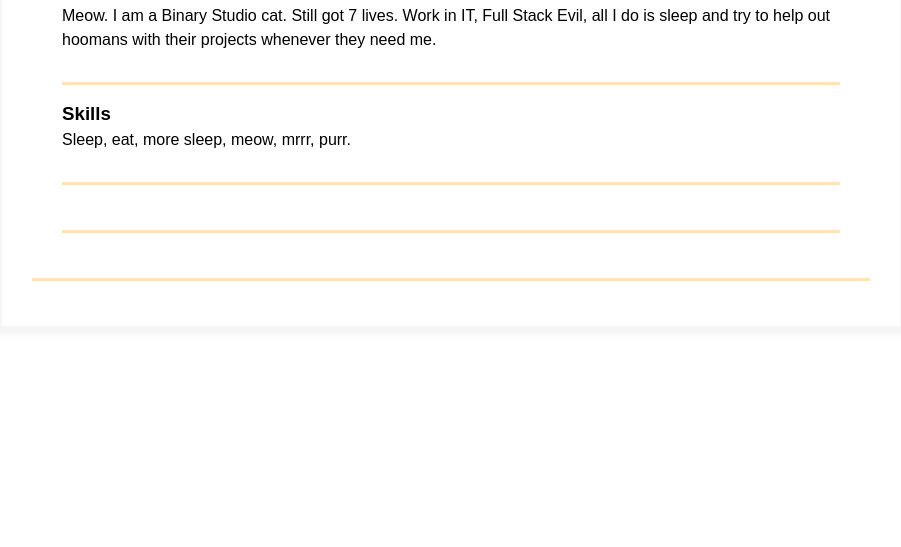
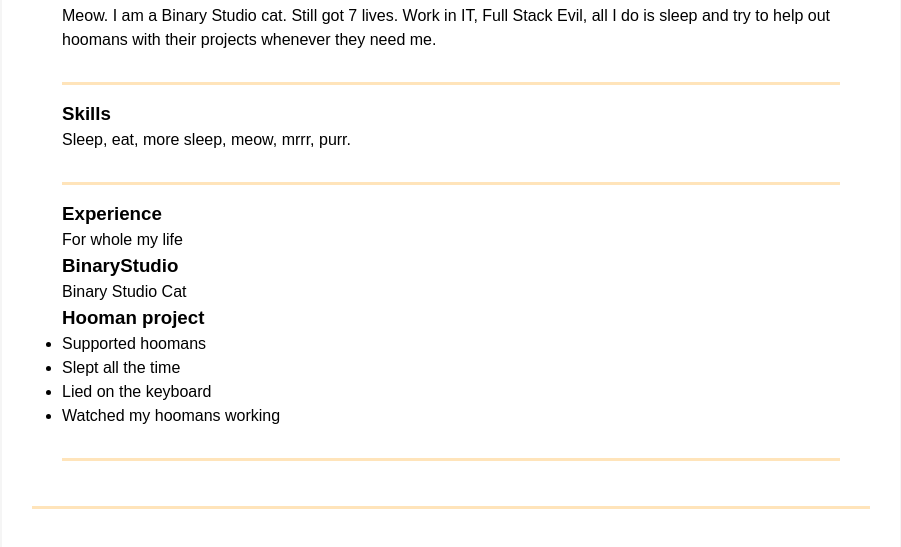
Before and after one commit to YurchykD/homepage, a plain HTML site: page index.html in a window 1280 px wide. Shown: the part 513-1060 px from the top of the page, without its empty margins (189-1090 px from the left). Before the commit the page ends 890 px from the top, so only its background shows below. Drawn offline with Linux system fonts and the light colour scheme.

Commit message:
Experience is added

```diff
--- a/index.html
+++ b/index.html
@@ -1,11 +1,13 @@
 <!DOCTYPE html>
 <html>
+
 <head>
   <meta charset="UTF-8" />
   <meta name="viewport" content="width=device-width, initial-scale=1" />
   <title>Résumé</title>
   <link rel="stylesheet" href="styles.css">
 </head>
+
 <body>
   <main>
     <div class="resume">
@@ -50,7 +52,8 @@
             <div class="resume__block">
               <div class="intro">
                 <div class="intro__icon-wrapper">
-                    <svg class="intro__icon" xmlns="http://www.w3.org/2000/svg" viewBox="0 0 512 512" width="64" height="64">
+                  <svg class="intro__icon" xmlns="http://www.w3.org/2000/svg" viewBox="0 0 512 512" width="64"
+                    height="64">
                     <path
                       d="M464 256h-80v-64c0-35.3 28.7-64 64-64h8c13.3 0 24-10.7 24-24V56c0-13.3-10.7-24-24-24h-8c-88.4 0-160 71.6-160 160v240c0 26.5 21.5 48 48 48h128c26.5 0 48-21.5 48-48V304c0-26.5-21.5-48-48-48zm-288 0H96v-64c0-35.3 28.7-64 64-64h8c13.3 0 24-10.7 24-24V56c0-13.3-10.7-24-24-24h-8C71.6 32 0 103.6 0 192v240c0 26.5 21.5 48 48 48h128c26.5 0 48-21.5 48-48V304c0-26.5-21.5-48-48-48z">
                     </path>
@@ -78,7 +81,27 @@
             <div class="resume__block">
               <div class="main-info fh">
 
-                  <div class="experiences"></div>
+                <div class="experiences">
+                  <h3 class="experiences__header">Experience</h3>
+                  <div class="experiences__company">
+                    <div class="experiences__company-header">
+                      <span class="experiences__company-header-durability">For whole my life</span>
+                      <h3 class="experiences__company-header-name">BinaryStudio</h3>
+                    </div>
+
+                    <div class="experiences__company-project">
+                      <span class="experiences__company-project-role">Binary Studio Cat</span>
+                      <h3 class="experiences__company-project-name">Hooman project</h3>
+                      <ul class="experiences__company-project-responsibilities">
+                        <li>Supported hoomans</li>
+                        <li>Slept all the time</li>
+                        <li>Lied on the keyboard</li>
+                        <li>Watched my hoomans working</li>
+                      </ul>
+                    </div>
+                  </div>
+                </div>
+              </div>
 
               <div class="additional-info fv"></div>
             </div>
@@ -90,4 +113,5 @@
     </div>
   </main>
 </body>
+
 </html>
```
Lines whose indentation alone changed are shown as unchanged.
